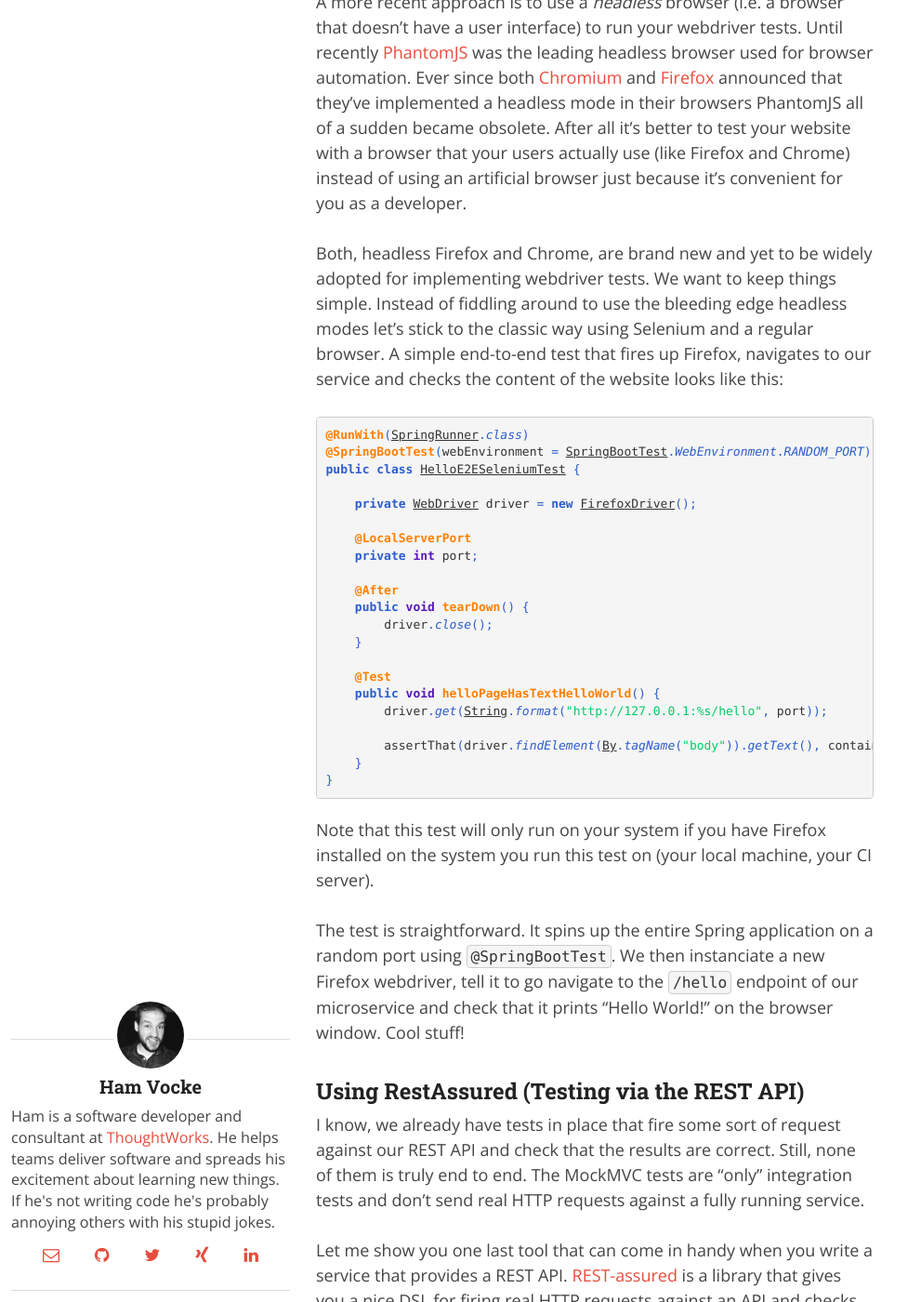
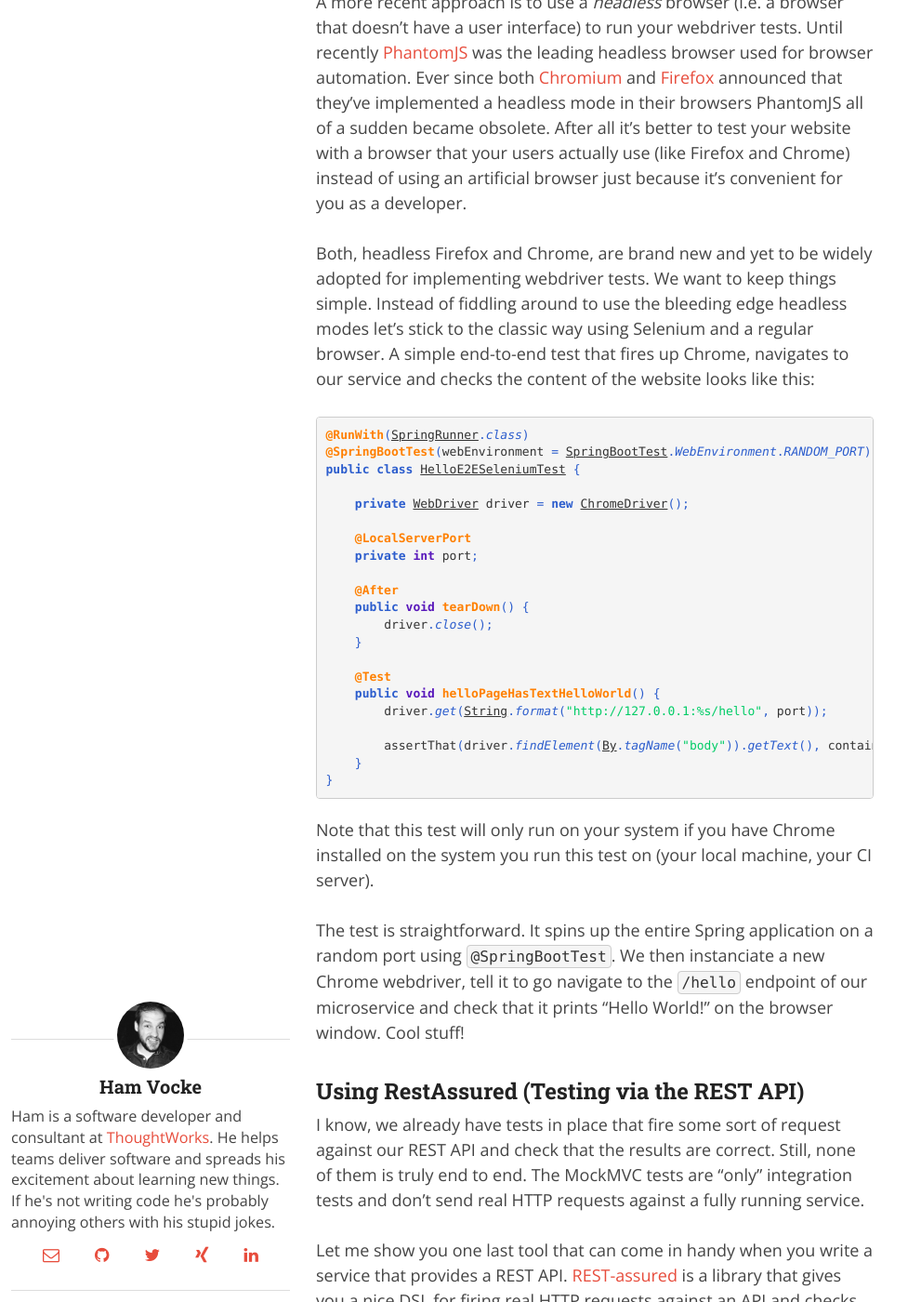
Before and after one commit to hamvocke/hamvocke.github.io, a Jekyll site: the page built from _posts/2017-09-19-testing-java-microservices.md, in a window 1280 px wide and 1400 px high, scrolled down 24395 px. Shown: the whole window at 93% size, without its empty margins (0-991 px from the left). Built offline with Jekyll 4.4.1, drawn with Linux system fonts in a browser that asks for light colours; nearby versions of some CDN libraries; comment, search, counter and statistics services are not loaded; some of the changed text lies outside the part shown.

Commit message:
update selenium test to use chrome

```diff
--- a/_posts/2017-09-19-testing-java-microservices.md
+++ b/_posts/2017-09-19-testing-java-microservices.md
@@ -517,20 +517,20 @@
 
 Selenium needs a browser that it can start and use for running its tests. There are multiple so-called _'drivers'_ for different browsers that you could use. [Pick one](https://www.mvnrepository.com/search?q=selenium+driver) (or multiple) and add it to your `build.gradle`:
 
-    testCompile('org.seleniumhq.selenium:selenium-firefox-driver:3.5.3')
+    testCompile('org.seleniumhq.selenium:selenium-chrome-driver:2.53.1')
 
 Running a fully-fledged browser in your test suite can be a hassle. Especially when using continuous delivery the server running your pipeline might not be able to spin up a browser including a user interface (e.g. because there's no X-Server available). You can take a workaround for this problem by starting a virtual X-Server like [xvfb](https://en.wikipedia.org/wiki/Xvfb).
 
 A more recent approach is to use a _headless_ browser (i.e. a browser that doesn't have a user interface) to run your webdriver tests. Until recently [PhantomJS](http://phantomjs.org/) was the leading headless browser used for browser automation. Ever since both [Chromium](https://developers.google.com/web/updates/2017/04/headless-chrome) and [Firefox](https://developer.mozilla.org/en-US/Firefox/Headless_mode) announced that they've implemented a headless mode in their browsers PhantomJS all of a sudden became obsolete. After all it's better to test your website with a browser that your users actually use (like Firefox and Chrome) instead of using an artificial browser just because it's convenient for you as a developer.
 
-Both, headless Firefox and Chrome, are brand new and yet to be widely adopted for implementing webdriver tests. We want to keep things simple. Instead of fiddling around to use the bleeding edge headless modes let's stick to the classic way using Selenium and a regular browser. A simple end-to-end test that fires up Firefox, navigates to our service and checks the content of the website looks like this:
+Both, headless Firefox and Chrome, are brand new and yet to be widely adopted for implementing webdriver tests. We want to keep things simple. Instead of fiddling around to use the bleeding edge headless modes let's stick to the classic way using Selenium and a regular browser. A simple end-to-end test that fires up Chrome, navigates to our service and checks the content of the website looks like this:
 
 {% highlight java %}
 @RunWith(SpringRunner.class)
 @SpringBootTest(webEnvironment = SpringBootTest.WebEnvironment.RANDOM_PORT)
 public class HelloE2ESeleniumTest {
 
-    private WebDriver driver = new FirefoxDriver();
+    private WebDriver driver = new ChromeDriver();
 
     @LocalServerPort
     private int port;
@@ -549,9 +549,9 @@
 }
 {% endhighlight %}
 
-Note that this test will only run on your system if you have Firefox installed on the system you run this test on (your local machine, your CI server).
+Note that this test will only run on your system if you have Chrome installed on the system you run this test on (your local machine, your CI server).
 
-The test is straightforward. It spins up the entire Spring application on a random port using `@SpringBootTest`. We then instanciate a new Firefox webdriver, tell it to go navigate to the `/hello` endpoint of our microservice and check that it prints "Hello World!" on the browser window. Cool stuff!
+The test is straightforward. It spins up the entire Spring application on a random port using `@SpringBootTest`. We then instanciate a new Chrome webdriver, tell it to go navigate to the `/hello` endpoint of our microservice and check that it prints "Hello World!" on the browser window. Cool stuff!
 
 ### Using RestAssured (Testing via the REST API)
 I know, we already have tests in place that fire some sort of request against our REST API and check that the results are correct. Still, none of them is truly end to end. The MockMVC tests are "only" integration tests and don't send real HTTP requests against a fully running service.
```
